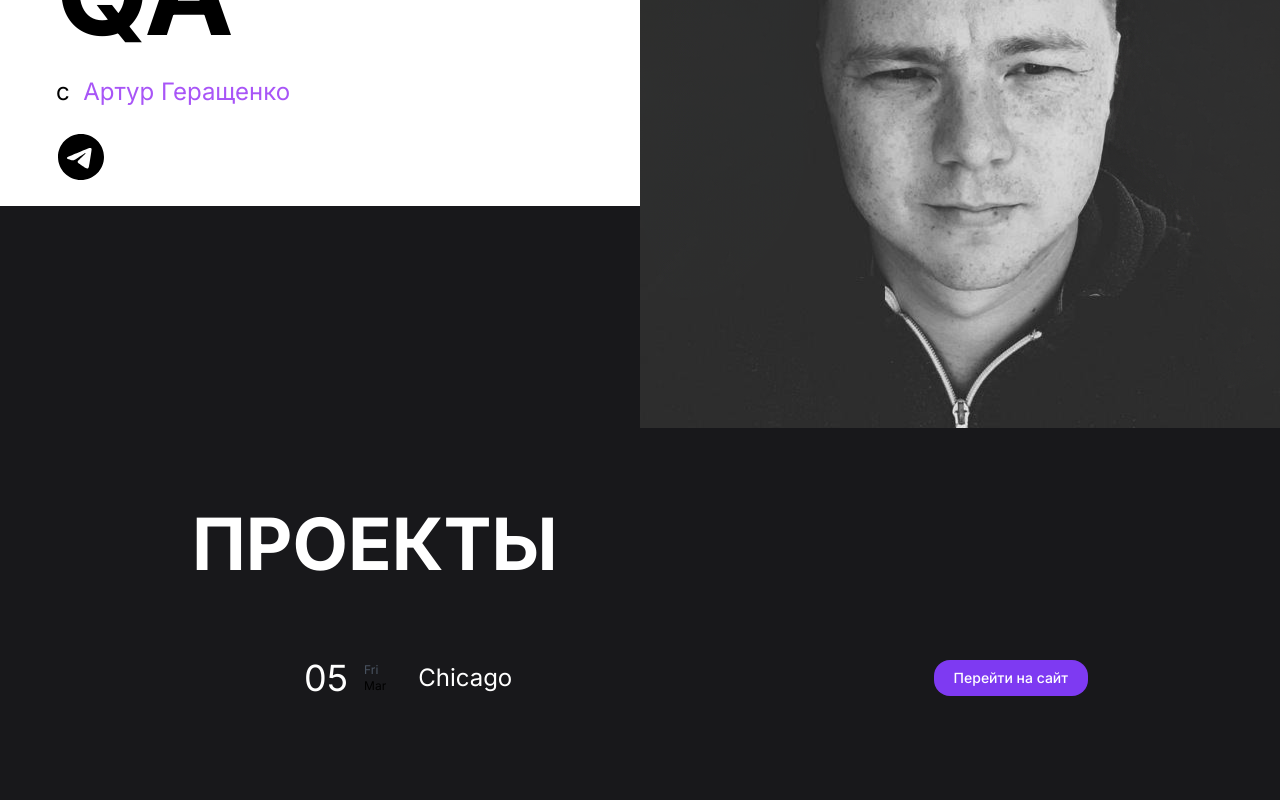
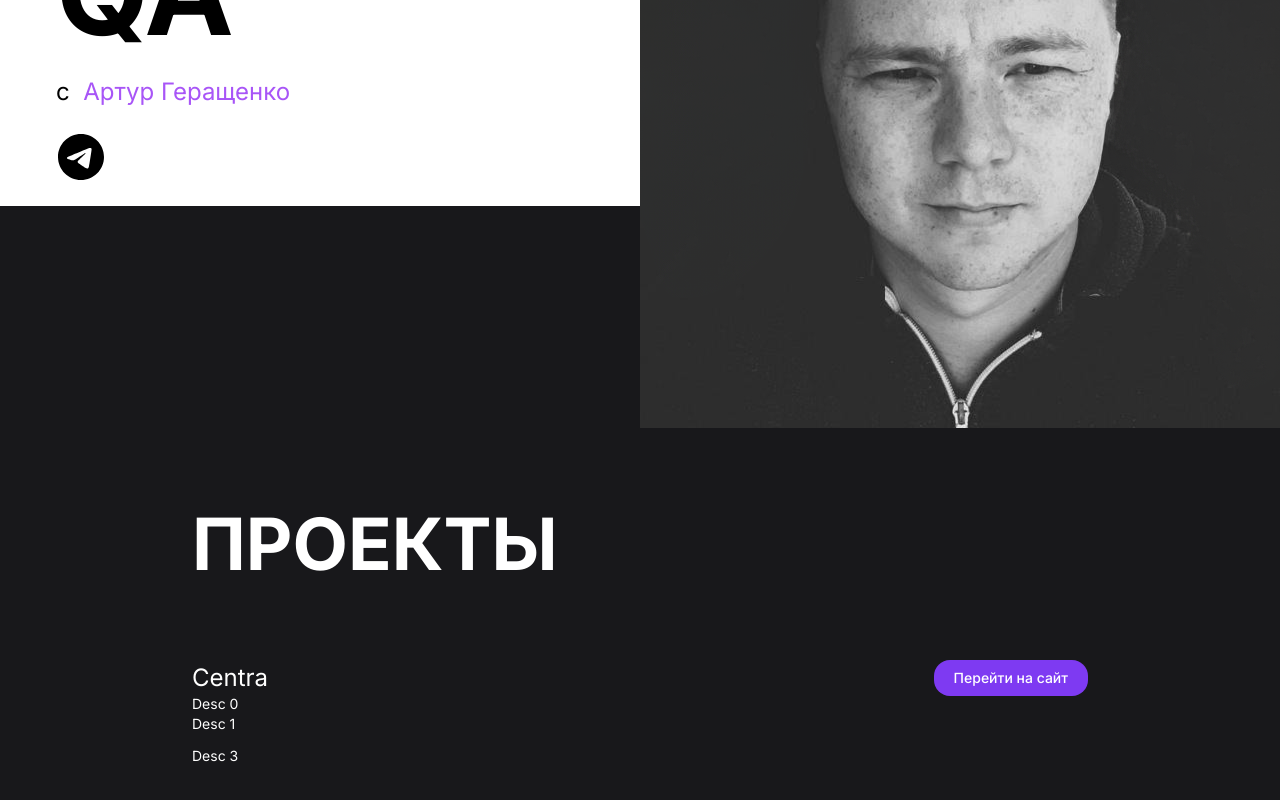
Before and after one commit to arturgspb/arturgspb.github.io, a Next.js app: page / in a window 1280 px wide. Shown: the part 262-1062 px from the top of the page. Built offline with nearby package versions, Linux system fonts and the light colour scheme.

Commit message:
feat: projects

```diff
--- /dev/null
+++ b/components/atoms/Accordion/Accordion.tsx
@@ -0,0 +1,18 @@
+import React, { FC } from 'react';
+import { AccordionItem, IAccordionItemProps } from "./_Item/AccordionItem";
+
+interface IAccordionProps {
+    items: IAccordionItemProps[];
+}
+
+export const Accordion: FC<IAccordionProps> = (({ items }) => {
+    return (
+        <div className="py-10">
+            {items.map((item) => {
+                return <AccordionItem key={item.id} {...item} />
+            })}
+        </div>
+    )
+});
+
+Accordion.displayName = 'Button';
--- /dev/null
+++ b/components/atoms/Accordion/_Item/AccordionItem.tsx
@@ -0,0 +1,61 @@
+import React, { FC } from 'react';
+import { IChildrenProps } from "../../../common/props";
+import { Button, IButtonProps } from "../../Button/Button";
+
+interface IButtonOptionalExceptSalary extends Partial<IButtonProps> {
+    href: string;
+}
+
+export interface IAccordionItemProps extends IChildrenProps {
+    id: string;
+    title: string;
+    externalLink?: IButtonOptionalExceptSalary
+}
+
+export const AccordionItem: FC<IAccordionItemProps> = (({ title, children, externalLink }) => {
+    const link: IButtonOptionalExceptSalary | undefined = externalLink
+        ? { children: 'Перейти на сайт', target: '_blank', ...externalLink }
+        : undefined;
+
+    return (
+        <div
+            className="group/event flex border-b last:border-0 hover:border-purple-500 gap-4 sm:gap-8 flex-col sm:flex-row py-4 sm:py-0 transition-colors duration-300">
+            <div
+                className="flex flex-1 sm:items-center gap-4 sm:gap-4 md:gap-8 flex-col sm:flex-row sm:py-3">
+                {/*<div*/}
+                {/*    className="sm:group-hover/event:overflow-hidden transition-all duration-300 ease-out w-full max-w-fit sm:group-hover/event:w-0">*/}
+                {/*    <div*/}
+                {/*        className="flex flex-col min-w-fit sm:flex-row overflow-hidden sm:gap-4 md:gap-8 relative">*/}
+                {/*        <div*/}
+                {/*            className="flex gap-4 items-center absolute bottom-2 left-2 sm:bottom-auto sm:left-auto sm:relative">*/}
+                {/*            <span className="text-4xl text-white">05</span>*/}
+                {/*            <div className="flex flex-col text-xs">*/}
+                {/*                <span className="text-white sm:text-gray-600">Fri</span><span>Mar</span>*/}
+                {/*            </div>*/}
+                {/*        </div>*/}
+                {/*    </div>*/}
+                {/*</div>*/}
+                <div className="grow flex flex-col hover:text-purple-500">
+                    <button className="text-left text-white w-full h-full group/button text-2xl text-left">
+                        {title}
+                        <svg fill="none"
+                             className="w-4 h-4 inline ml-3 opacity-0 group-hover/button:opacity-100 "
+                             stroke="currentColor" stroke-width="1.5" viewBox="0 0 24 24"
+                             xmlns="http://www.w3.org/2000/svg" aria-hidden="true">
+                            <path stroke-linecap="round" stroke-linejoin="round"
+                                  d="M19.5 8.25l-7.5 7.5-7.5-7.5"></path>
+                        </svg>
+                    </button>
+                    <div
+                        className="text-sm text-white text-site transition-all ease-in pointer-events-none opacity-1 h-0">
+                        {children}
+                    </div>
+                </div>
+            </div>
+
+            {link && <Button {...link} />}
+        </div>
+    )
+});
+
+AccordionItem.displayName = 'AccordionItem';
--- /dev/null
+++ b/components/atoms/Accordion/index.ts
@@ -0,0 +1 @@
+export * from './Accordion'
--- a/components/atoms/Button/Button.tsx
+++ b/components/atoms/Button/Button.tsx
@@ -6,9 +6,8 @@ import { buildCssClasses } from "../../common/classesUtils";
 
 type TButtonView = 'main';
 
-interface IButtonProps extends IRefProps, IChildrenProps {
+export interface IButtonProps extends IRefProps, IChildrenProps {
     view: TButtonView;
-    isLink: boolean;
     href: string;
     target?: HTMLAttributeAnchorTarget | undefined;
 }
--- a/components/page/aboutme/ProjectList/ProjectList.tsx
+++ b/components/page/aboutme/ProjectList/ProjectList.tsx
@@ -1,65 +1,27 @@
-import { Button } from "../../../atoms/Button/Button";
+import { Accordion } from "../../../atoms/Accordion/Accordion";
+import { IAccordionItemProps } from "../../../atoms/Accordion/_Item/AccordionItem";
+import React from "react";
 
 export const AboutMeProjectList = () => {
+    const projectItems: IAccordionItemProps[] = [
+        {
+            id: 'centra',
+            title: 'Centra',
+            externalLink: {
+                href: 'https://centra.ai',
+            },
+            children: <>
+                <p>Desc 0</p>
+                <p>Desc 1</p>
+                <p className="mt-3">Desc 3</p>
+            </>
+        }
+    ];
     return (
         <div className={'bg-zinc-900 text-site pt-16 sm:p-20'}>
-            <div className="px-8 sm:px-0 max-w-4xl mx-auto" data-testid="tickets.container">
+            <div className="px-8 sm:px-0 max-w-4xl mx-auto">
                 <h1 className="uppercase font-bold text-white text-4xl sm:text-7xl text-center sm:text-left">Проекты</h1>
-                <div className="py-10">
-                    <div data-testid="ticket-item.container"
-                         className="group/event flex border-b last:border-0 hover:border-purple-500 gap-4 sm:gap-8 flex-col sm:flex-row py-4 sm:py-0 transition-colors duration-300">
-                        <div
-                            className="flex flex-1 sm:items-center gap-4 sm:gap-4 md:gap-8 flex-col sm:flex-row sm:py-3">
-                            <div
-                                className="sm:group-hover/event:overflow-hidden transition-all duration-300 ease-out w-full max-w-fit sm:group-hover/event:w-0">
-                                <div
-                                    className="flex flex-col min-w-fit sm:flex-row overflow-hidden sm:gap-4 md:gap-8 relative">
-                                    <div
-                                        className="w-[310px] h-[171px] sm:w-[80px] sm:h-[80px] overflow-hidden sm:group-hover/event:opacity-0 transition-opacity duration-300">
-                                        <div className="flex items-center justify-center h-full">
-                                            <div className="overflow-hidden relative group w-full h-full">
-                                                {/*<img*/}
-                                                {/*alt="no info available for image" loading="lazy" width="300"*/}
-                                                {/*height="300" decoding="async" data-nimg="1"*/}
-                                                {/*className="object-cover w-full group-hover:scale-110 transition duration-300 ease-in-out undefined"*/}
-                                                {/*style="color:transparent"*/}
-                                                {/*srcSet="/_next/image?url=https%3A%2F%2Fstatic.wixstatic.com%2Fmedia%2F11062b_f9d86aa23f474aaf9fefd4f6468b51f6~mv2.jpg%2Fv1%2Ffill%2Fw_300%2Ch_300%2Cal_c%2Cq_80%2Cusm_0.66_1.00_0.01%2Cenc_auto%2F11062b_f9d86aa23f474aaf9fefd4f6468b51f6~mv2.jpg&amp;w=384&amp;q=90 1x, /_next/image?url=https%3A%2F%2Fstatic.wixstatic.com%2Fmedia%2F11062b_f9d86aa23f474aaf9fefd4f6468b51f6~mv2.jpg%2Fv1%2Ffill%2Fw_300%2Ch_300%2Cal_c%2Cq_80%2Cusm_0.66_1.00_0.01%2Cenc_auto%2F11062b_f9d86aa23f474aaf9fefd4f6468b51f6~mv2.jpg&amp;w=640&amp;q=90 2x"*/}
-                                                {/*src="/_next/image?url=https%3A%2F%2Fstatic.wixstatic.com%2Fmedia%2F11062b_f9d86aa23f474aaf9fefd4f6468b51f6~mv2.jpg%2Fv1%2Ffill%2Fw_300%2Ch_300%2Cal_c%2Cq_80%2Cusm_0.66_1.00_0.01%2Cenc_auto%2F11062b_f9d86aa23f474aaf9fefd4f6468b51f6~mv2.jpg&amp;w=640&amp;q=90" />*/}
-                                            </div>
-                                        </div>
-                                    </div>
-                                    <div
-                                        className="flex gap-4 items-center absolute bottom-2 left-2 sm:bottom-auto sm:left-auto sm:relative">
-                                        <span className="text-4xl text-white">05</span>
-                                        <div className="flex flex-col text-xs">
-                                            <span className="text-white sm:text-gray-600">Fri</span><span>Mar</span>
-                                        </div>
-                                    </div>
-                                </div>
-                            </div>
-                            <div className="grow flex flex-col hover:text-purple-500">
-                                <button className="text-left text-white w-full h-full group/button text-2xl text-left">
-                                    Chicago
-                                    <svg fill="none"
-                                         className="w-4 h-4 inline ml-3 opacity-0 group-hover/button:opacity-100 "
-                                         stroke="currentColor" stroke-width="1.5" viewBox="0 0 24 24"
-                                         xmlns="http://www.w3.org/2000/svg" aria-hidden="true">
-                                        <path stroke-linecap="round" stroke-linejoin="round"
-                                              d="M19.5 8.25l-7.5 7.5-7.5-7.5"></path>
-                                    </svg>
-                                </button>
-                                <div className="text-sm text-white text-site transition-all ease-in pointer-events-none opacity-0 h-0">
-                                    <p>Desc 0</p>
-                                    <p>Desc 1</p>
-                                    <p className="mt-3">Desc 3</p>
-                                </div>
-                            </div>
-                        </div>
-                        <Button href={'/'} target={'_blank'}>
-                            Перейти на сайт
-                        </Button>
-                    </div>
-                </div>
+                <Accordion items={projectItems}/>
             </div>
         </div>
     )
```
